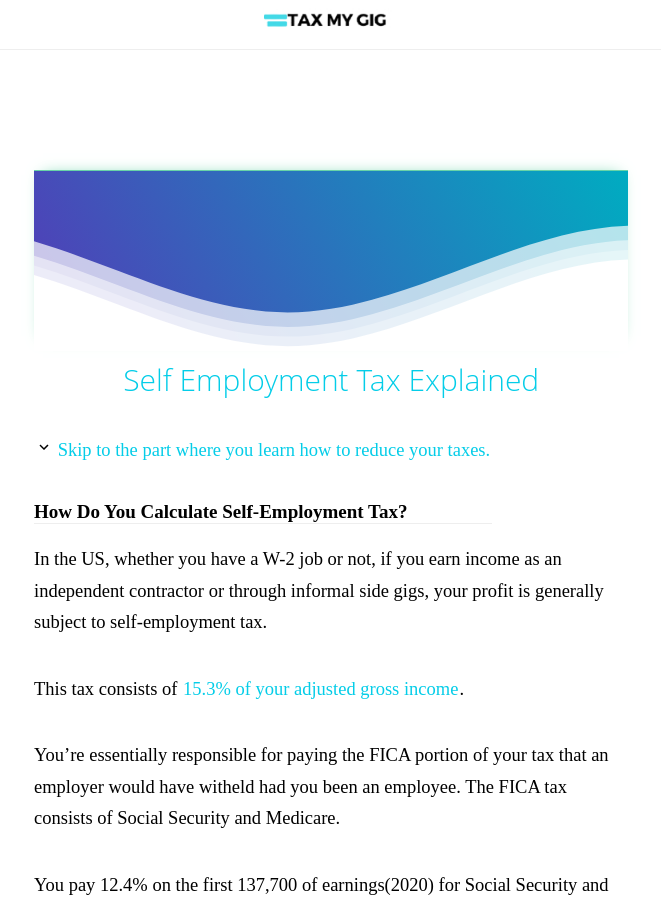
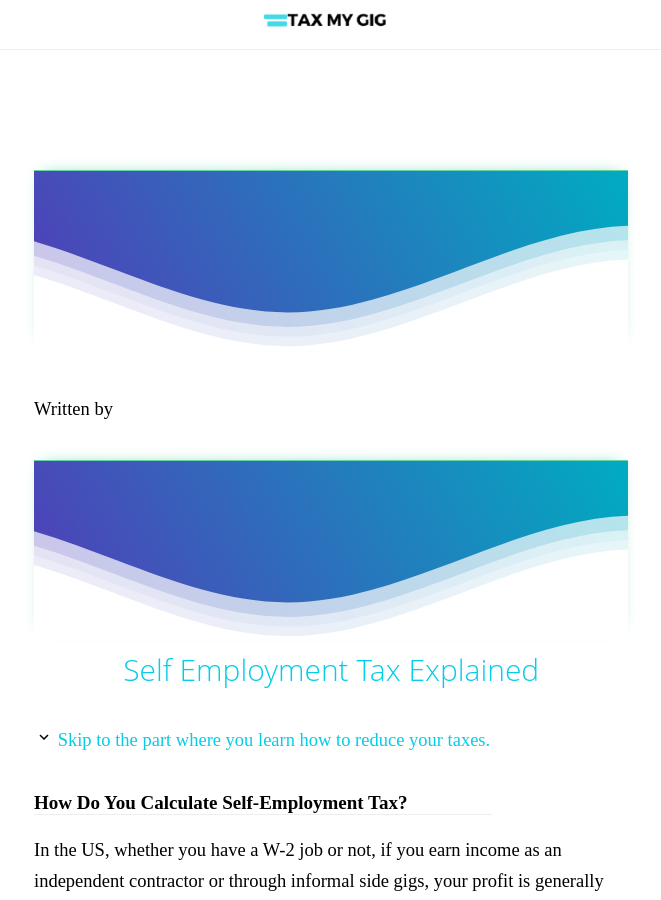
Before and after one commit to oblivionreb/oblivionreb.github.io, a Jekyll site: the page built from _posts/2020-10-17-self-employment-tax-explained.md, in a window 1280 px wide and 900 px high. Shown: the whole window, without its empty margins (316-977 px from the left). Built offline with Jekyll 4.4.1, drawn with Linux system fonts in a browser that asks for light colours; nearby versions of some CDN libraries.

Commit message:
Update post.html

```diff
--- a/_layouts/post.html
+++ b/_layouts/post.html
@@ -10,7 +10,39 @@
 		</div>
 
 		<div class="post col-3-4">
+			 <div class="wave-header">
+<!--Content before waves-->
+			<div class="inner-header flex">
+
+<!--Add text here-->
+
+			</div>
+
+<!--Waves Container-->
+			<div>
+			<svg class="waves" xmlns="http://www.w3.org/2000/svg" xmlns:xlink="http://www.w3.org/1999/xlink"
+			viewBox="0 24 150 28" preserveAspectRatio="none" shape-rendering="auto">
+			<defs>
+			<path id="gentle-wave" d="M-160 44c30 0 58-18 88-18s 58 18 88 18 58-18 88-18 58 18 88 18 v44h-352z" />
+			</defs>
+			<g class="parallax">
+			<use xlink:href="#gentle-wave" x="48" y="0" fill="rgba(255,255,255,0.7" />
+			<use xlink:href="#gentle-wave" x="48" y="3" fill="rgba(255,255,255,0.5)" />
+			<use xlink:href="#gentle-wave" x="48" y="5" fill="rgba(255,255,255,0.3)" />
+			<use xlink:href="#gentle-wave" x="48" y="7" fill="#fff" />
+			</g>
+			</svg>
+			</div>
+<!--Waves end-->
+			</div>
+
+				<h1> {{post.title}} </h1>
+			    <p class="byline">
+				<!-- Personal Info. -->
+				Written by <a href="{{site.url/about}}">{{ author.name }}</a>
+			    </p>
+
 				 {{content}}
-		</div>
+			</div>
   </div>
   </div>
```
